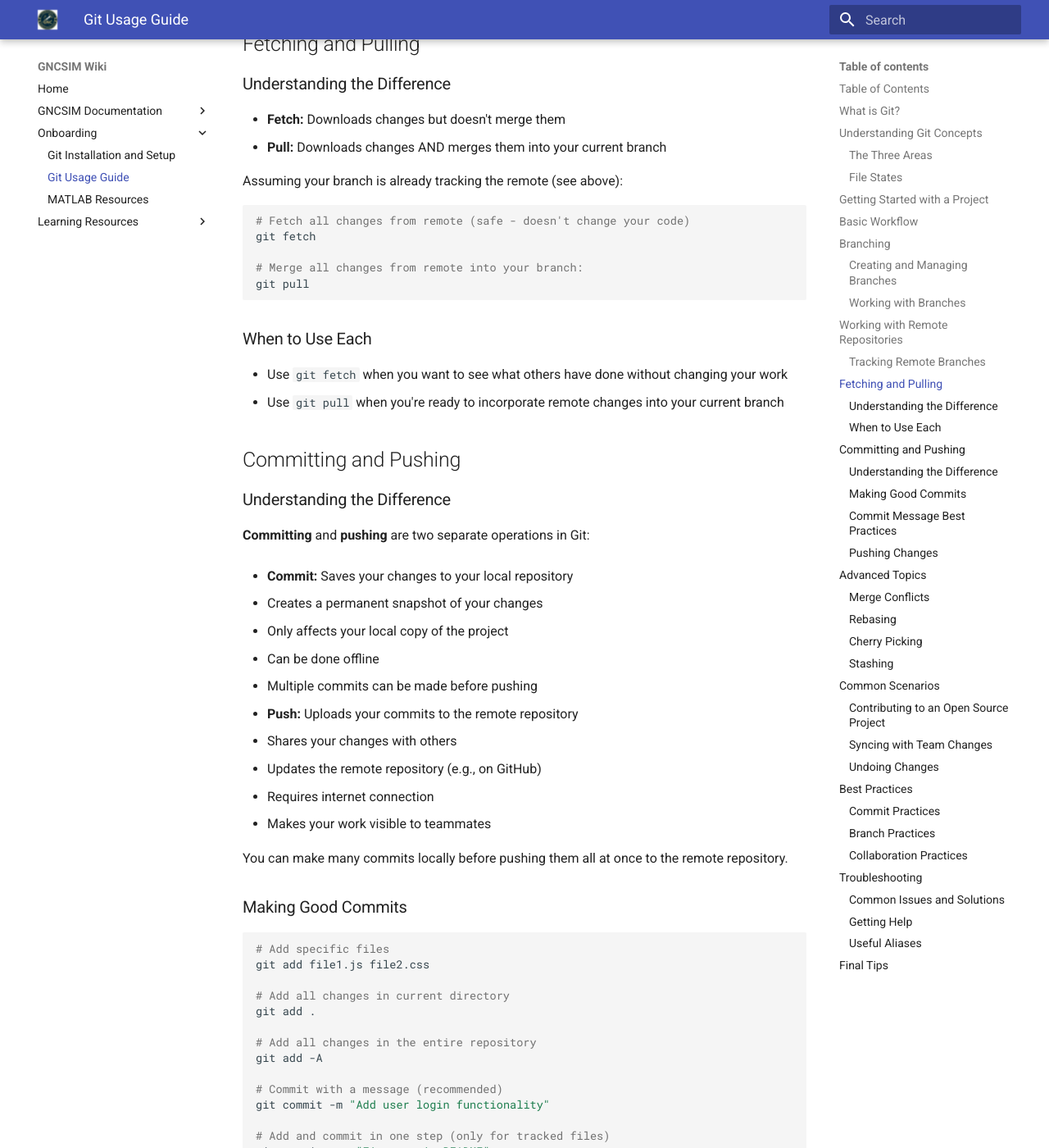
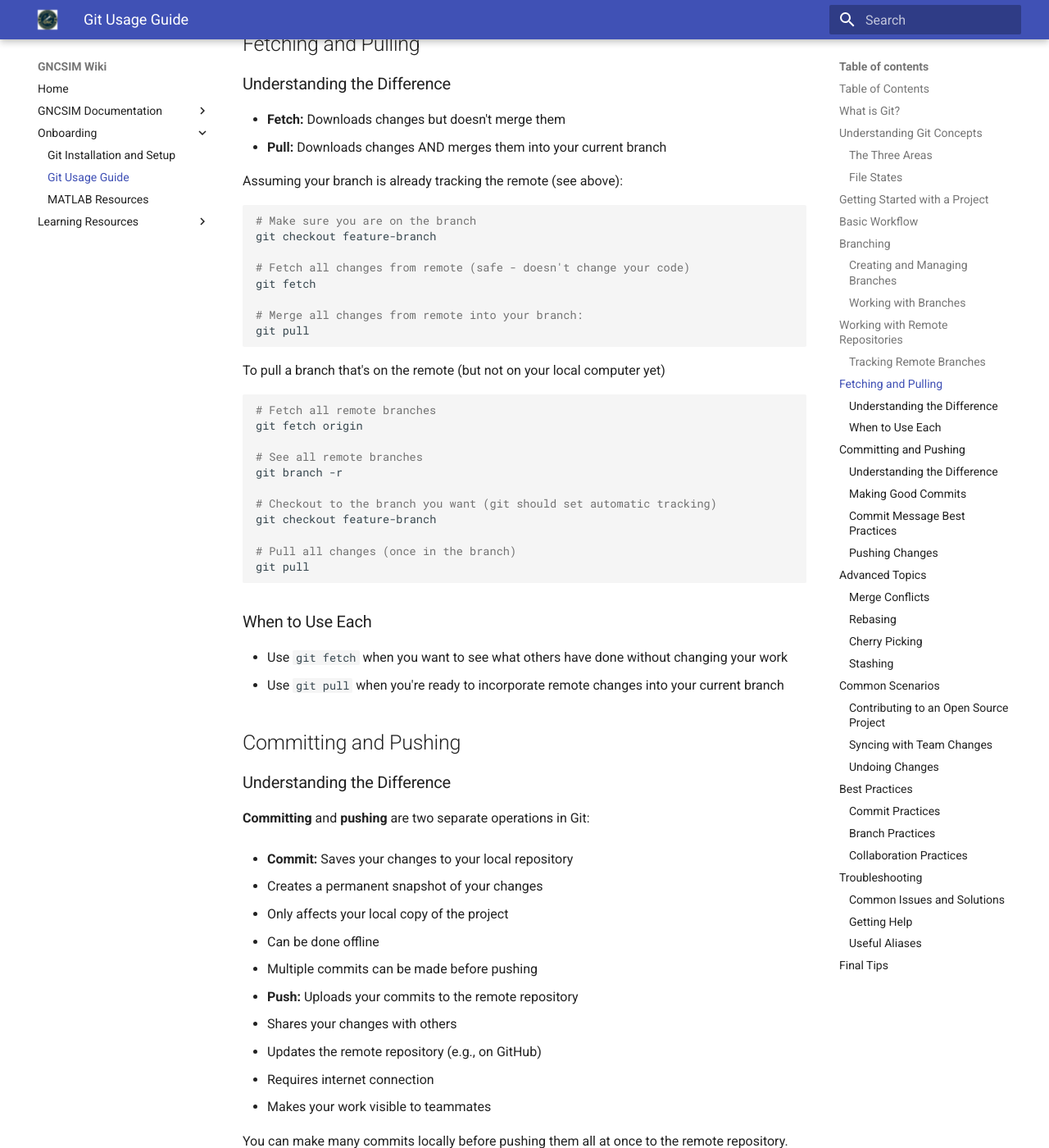
Before and after one commit to Georgia-Tech-GNC/GNCSIM, an MkDocs documentation site: the page built from docs/onboarding/git_guide.md, in a window 1280 px wide and 1400 px high, scrolled down 3435 px. Shown: the whole window at 82% size. Built offline with MkDocs 1.6.1 and Material for MkDocs 9.7.7, drawn with Linux system fonts in a browser that asks for light colours; some of the changed text lies outside the part shown.

Commit message:
changes to onboarding docs

````diff
--- a/docs/onboarding/git_guide.md
+++ b/docs/onboarding/git_guide.md
@@ -147,10 +147,28 @@ git branch -vv
 
 Assuming your branch is already tracking the remote (see above):
 ```bash
+# Make sure you are on the branch
+git checkout feature-branch
+
 # Fetch all changes from remote (safe - doesn't change your code)
 git fetch
 
 # Merge all changes from remote into your branch:
+git pull
+```
+
+To pull a branch that's on the remote (but not on your local computer yet)
+```bash
+# Fetch all remote branches
+git fetch origin
+
+# See all remote branches
+git branch -r
+
+# Checkout to the branch you want (git should set automatic tracking)
+git checkout feature-branch
+
+# Pull all changes (once in the branch)
 git pull
 ```
 
@@ -184,6 +202,12 @@ You can make many commits locally before pushing them all at once to the remote
 ### Making Good Commits
 
 ```bash
+# Make sure you are in the right branch
+git branch
+
+# Check which files are untracked, tracked, staged, and ready to commit
+git status
+
 # Add specific files
 git add file1.js file2.css
 
````
